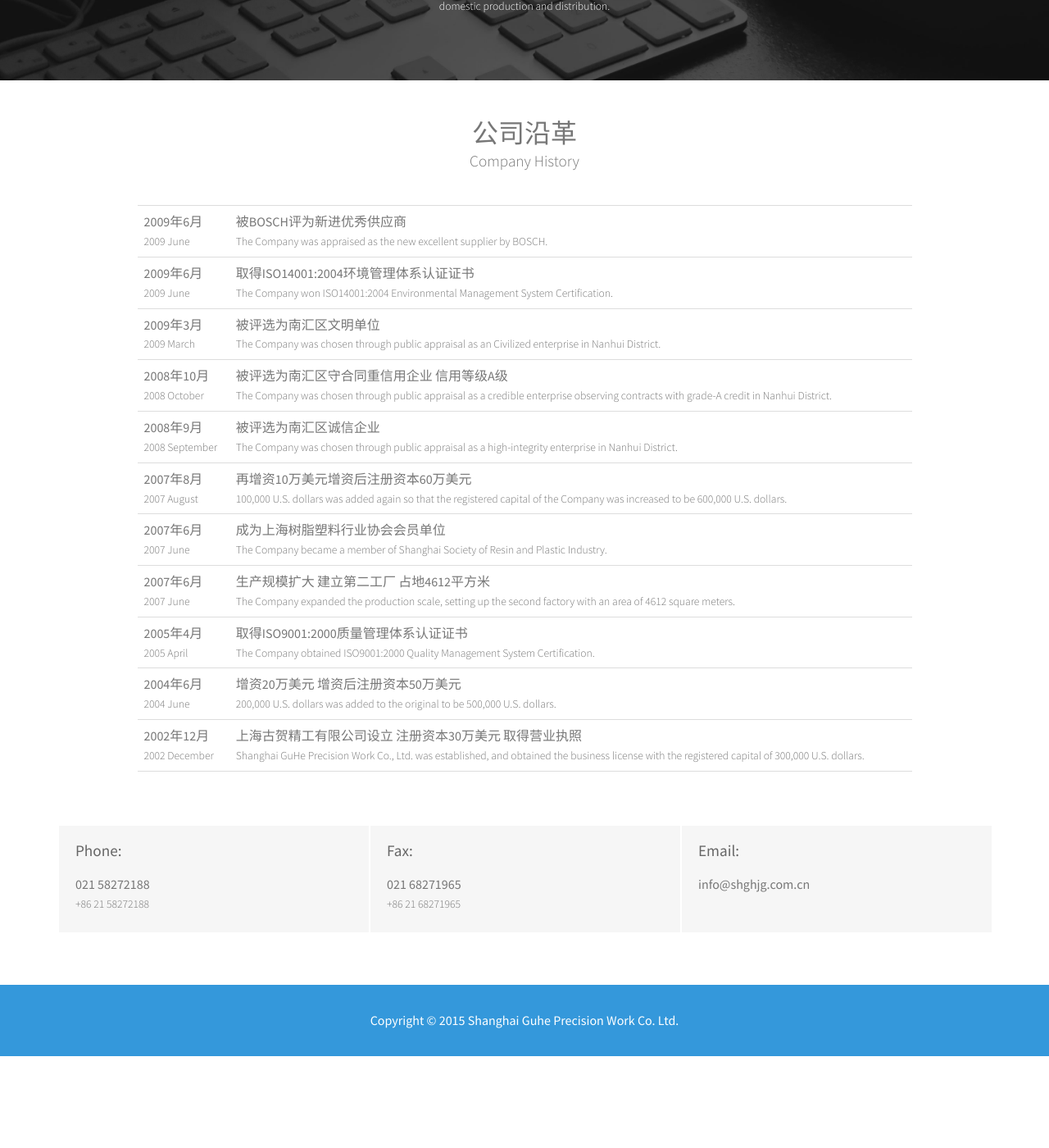
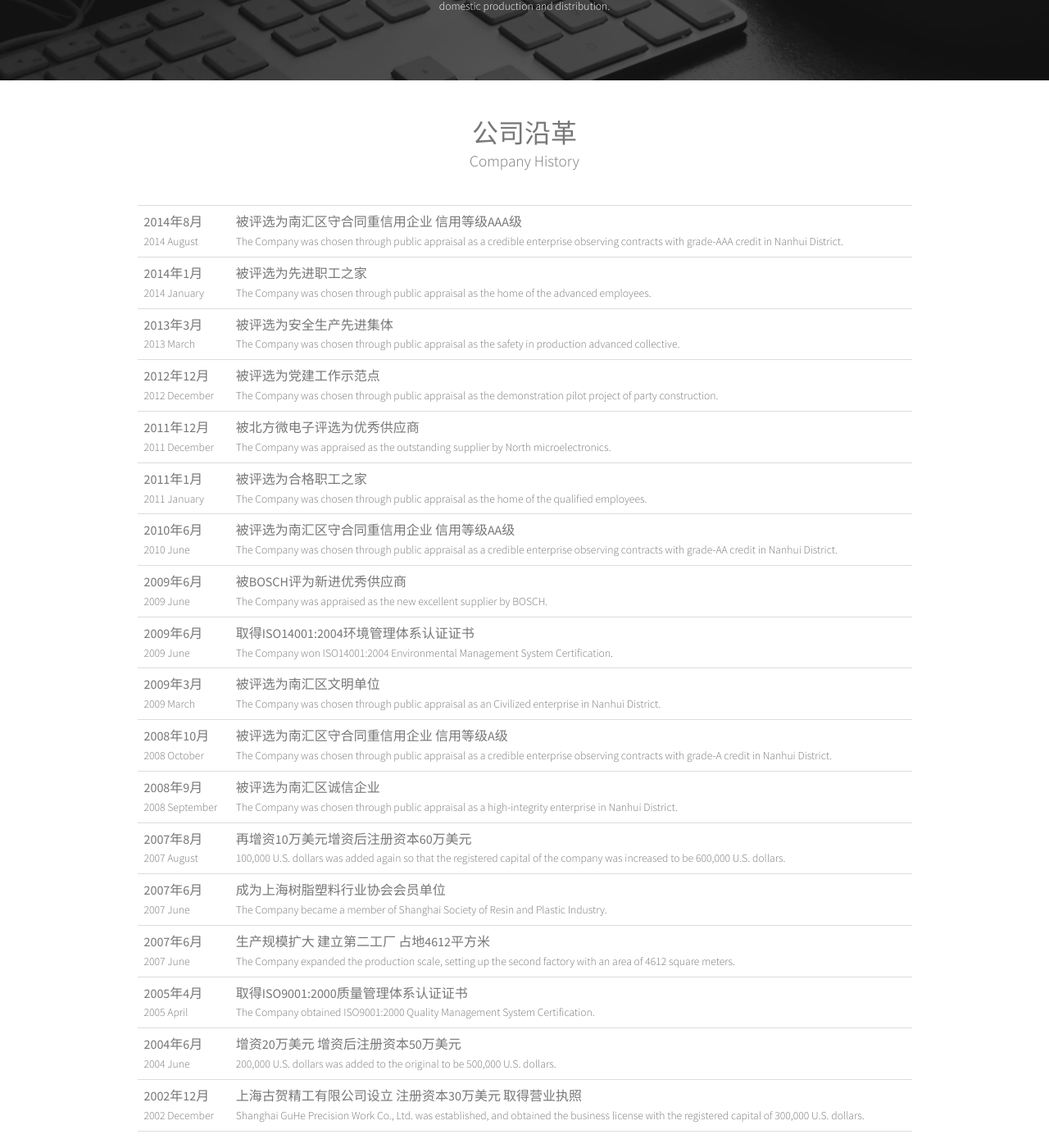
Before and after one commit to shghjg/shghjg.github.io, a Jekyll site: the page built from index.html, in a window 1280 px wide and 1400 px high, scrolled down 3093 px. Shown: the whole window at 82% size. Built offline with Jekyll 4.4.1, drawn with Linux system fonts in a browser that asks for light colours; before the commit the page ends 4381 px from its top, so only the background shows below that.

Commit message:
Update history & change icon of service areas

```diff
--- a/index.html
+++ b/index.html
@@ -40,27 +40,27 @@
 		<div class="container">
 			<div class="row">
 				<div class="col-lg-4 col-md-6 col-sm-12 service_box">
-					<i class="fa fa-cog fa-2x pull-left"></i>
+					<i class="fa fa-cube fa-2x pull-left"></i>
 					<h3>半导体装置用工程塑料零件加工</h3>
 					<p>Processing engineering plastics parts to be used for semiconductor device</p>
 				</div>
 				<div class="col-lg-4 col-md-6 col-sm-12 service_box">
-					<i class="fa fa-cog fa-2x pull-left"></i>
+					<i class="fa fa-bolt fa-2x pull-left"></i>
 					<h3>电子 电器工程塑料零件加工</h3>
 					<p>Processing engineering plastics parts to be used for electron and electrical appliance</p>
 				</div>
 				<div class="col-lg-4 col-md-6 col-sm-12 service_box">
-					<i class="fa fa-cog fa-2x pull-left"></i>
+					<i class="fa fa-medkit fa-2x pull-left"></i>
 					<h3>医疗设备器材用工程塑料零件加工</h3>
 					<p>Processing engineering plastics parts to be used for medical treatment equipments</p>
 				</div>
 				<div class="col-lg-4 col-md-6 col-sm-12 service_box">
-					<i class="fa fa-cog fa-2x pull-left"></i>
+					<i class="fa fa-wifi fa-2x pull-left"></i>
 					<h3>通信设备器材用工程零件加工</h3>
 					<p>Processing engineering parts to be used for communication apparatus equipments</p>
 				</div>
 				<div class="col-lg-4 col-md-6 col-sm-12 service_box">
-					<i class="fa fa-cog fa-2x pull-left"></i>
+					<i class="fa fa-comments fa-2x pull-left"></i>
 					<h3>其他各类试制品加工</h3>
 					<p>Processing other various trial-manufacture parts</p>
 				</div>
@@ -184,6 +184,48 @@
 					<table class="table history-table">
 						<tbody>
 							<tr>
+								<td>2014年8月<br />
+									<small>2014 August</small></td>
+								<td>被评选为南汇区守合同重信用企业 信用等级AAA级<br />
+									<small>The Company was chosen through public appraisal as a credible enterprise observing contracts with grade-AAA credit in Nanhui District.</small></td>
+							</tr>
+							<tr>
+								<td>2014年1月<br />
+									<small>2014 January</small></td>
+								<td>被评选为先进职工之家<br />
+									<small>The Company was chosen through public appraisal as the home of the advanced employees.</small></td>
+							</tr>
+							<tr>
+								<td>2013年3月<br />
+									<small>2013 March</small></td>
+								<td>被评选为安全生产先进集体<br />
+									<small>The Company was chosen through public appraisal as the safety in production advanced collective.</small></td>
+							</tr>
+							<tr>
+								<td>2012年12月<br />
+									<small>2012 December</small></td>
+								<td>被评选为党建工作示范点<br />
+									<small>The Company was chosen through public appraisal as the demonstration pilot project of party construction.</small></td>
+							</tr>
+							<tr>
+								<td>2011年12月<br />
+									<small>2011 December</small></td>
+								<td>被北方微电子评选为优秀供应商<br />
+									<small>The Company was appraised as the outstanding supplier by North microelectronics.</small></td>
+							</tr>
+							<tr>
+								<td>2011年1月<br />
+									<small>2011 January</small></td>
+								<td>被评选为合格职工之家<br />
+									<small>The Company was chosen through public appraisal as the home of the qualified employees.</small></td>
+							</tr>
+							<tr>
+								<td>2010年6月<br />
+									<small>2010 June</small></td>
+								<td>被评选为南汇区守合同重信用企业 信用等级AA级<br />
+									<small>The Company was chosen through public appraisal as a credible enterprise observing contracts with grade-AA credit in Nanhui District.</small></td>
+							</tr>
+							<tr>
 								<td>2009年6月<br />
 									<small>2009 June</small></td>
 								<td>被BOSCH评为新进优秀供应商<br />
@@ -217,7 +259,7 @@
 								<td>2007年8月<br />
 									<small>2007 August</small></td>
 								<td>再增资10万美元增资后注册资本60万美元<br />
-									<small>100,000 U.S. dollars was added again so that the registered capital of the Company was increased to be 600,000 U.S. dollars.</small></td>
+									<small>100,000 U.S. dollars was added again so that the registered capital of the company was increased to be 600,000 U.S. dollars.</small></td>
 							</tr>
 							<tr>
 								<td>2007年6月<br />
```
